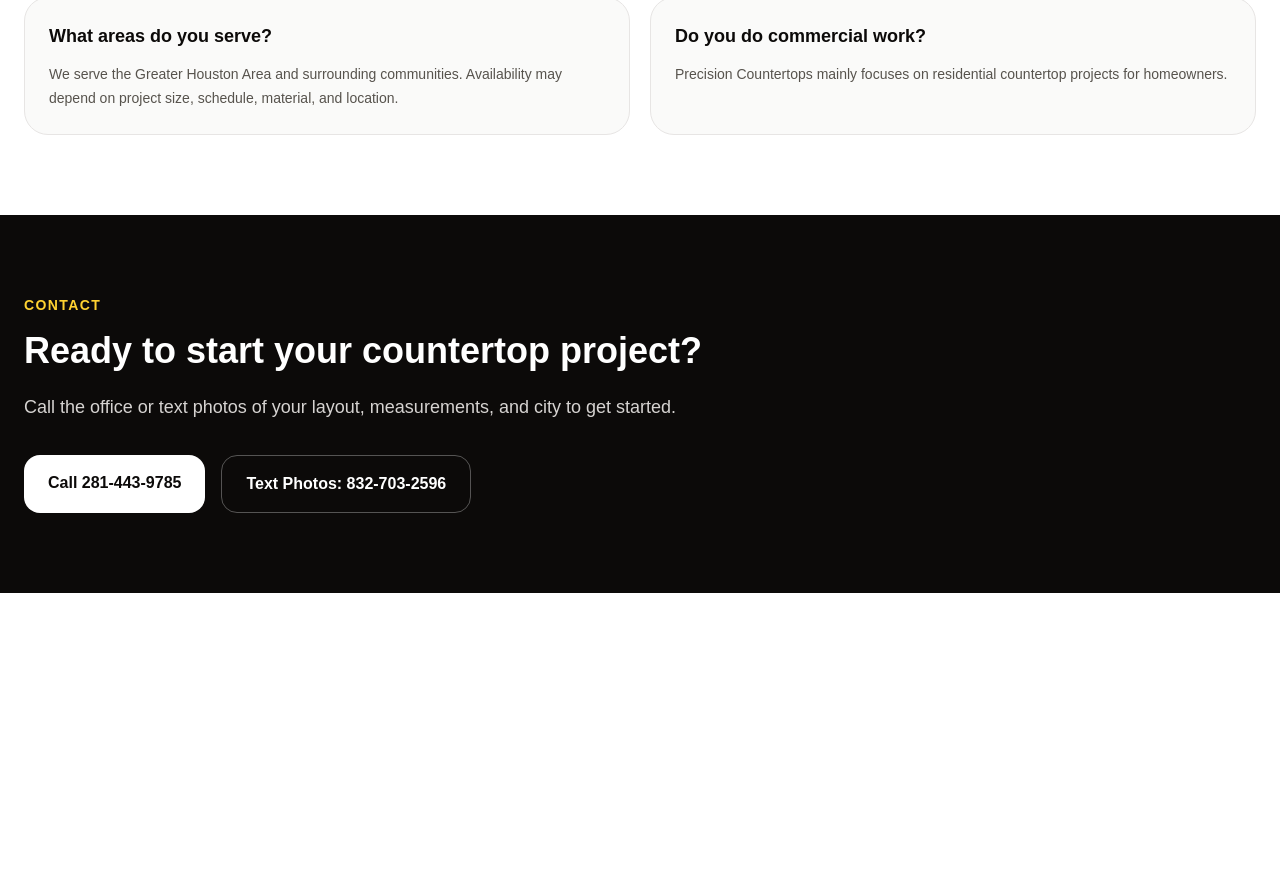
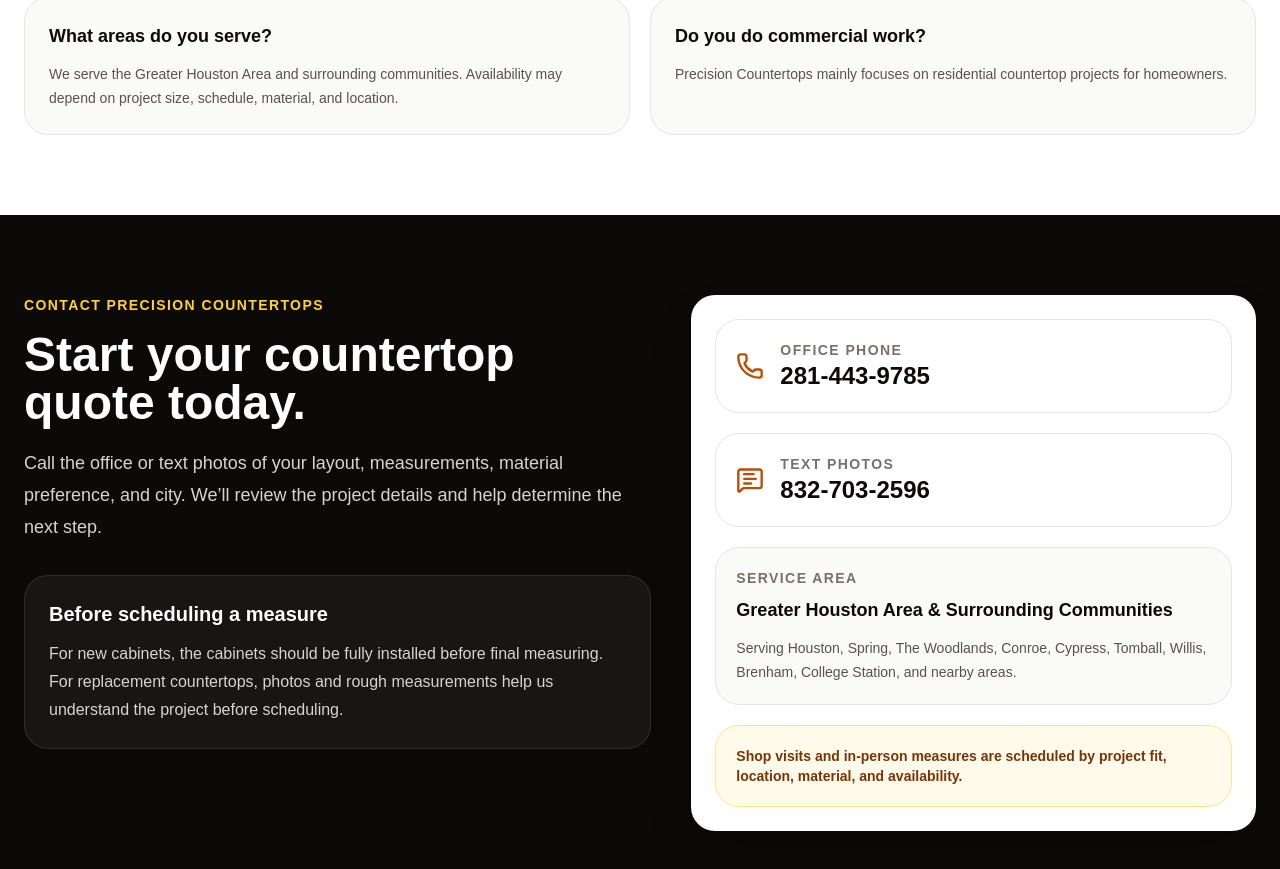
Before and after one commit to antg186/precision-countertops, a Next.js app: page / in a window 1280 px wide. Shown: the part 5322-6191 px from the top of the page. Before the commit the page ends 5915 px from the top, so only its background shows below. Built offline with nearby package versions, Linux system fonts and the light colour scheme.

Commit message:
Improve contact section CTA

```diff
--- a/src/app/page.js
+++ b/src/app/page.js
@@ -477,28 +477,80 @@
       </section>
 
             <section id="contact" className="bg-stone-950 px-6 py-20 text-white">
-        <div className="mx-auto max-w-7xl">
+        <div className="mx-auto grid max-w-7xl gap-10 lg:grid-cols-[1fr_0.9fr]">
+          <div>
             <p className="text-sm font-bold uppercase tracking-widest text-amber-300">
-            Contact
+              Contact Precision Countertops
             </p>
 
-          <h2 className="mt-4 text-4xl font-bold">
-            Ready to start your countertop project?
+            <h2 className="mt-4 text-4xl font-bold md:text-5xl">
+              Start your countertop quote today.
             </h2>
 
             <p className="mt-5 max-w-2xl text-lg leading-8 text-stone-300">
-            Call the office or text photos of your layout, measurements, and
-            city to get started.
+              Call the office or text photos of your layout, measurements,
+              material preference, and city. We’ll review the project details
+              and help determine the next step.
             </p>
 
-          <div className="mt-8 flex flex-col gap-4 sm:flex-row">
-            <a href="tel:2814439785" className="rounded-2xl bg-white px-6 py-4 text-center font-semibold text-stone-950">
-              Call 281-443-9785
+            <div className="mt-8 rounded-3xl border border-white/10 bg-white/5 p-6">
+              <h3 className="text-xl font-bold">Before scheduling a measure</h3>
+              <p className="mt-3 leading-7 text-stone-300">
+                For new cabinets, the cabinets should be fully installed before
+                final measuring. For replacement countertops, photos and rough
+                measurements help us understand the project before scheduling.
+              </p>
+            </div>
+          </div>
+
+          <div className="rounded-3xl bg-white p-6 text-stone-950 shadow-2xl">
+            <div className="space-y-5">
+              <a
+                href="tel:2814439785"
+                className="flex items-center gap-4 rounded-3xl border border-stone-200 p-5 transition hover:bg-stone-50"
+              >
+                <Phone className="h-7 w-7 text-amber-700" />
+                <div>
+                  <p className="text-sm font-semibold uppercase tracking-widest text-stone-500">
+                    Office Phone
+                  </p>
+                  <p className="text-2xl font-bold">281-443-9785</p>
+                </div>
               </a>
 
-            <a href="sms:8327032596" className="rounded-2xl border border-white/30 px-6 py-4 text-center font-semibold text-white">
-              Text Photos: 832-703-2596
+              <a
+                href="sms:8327032596"
+                className="flex items-center gap-4 rounded-3xl border border-stone-200 p-5 transition hover:bg-stone-50"
+              >
+                <MessageSquareText className="h-7 w-7 text-amber-700" />
+                <div>
+                  <p className="text-sm font-semibold uppercase tracking-widest text-stone-500">
+                    Text Photos
+                  </p>
+                  <p className="text-2xl font-bold">832-703-2596</p>
+                </div>
               </a>
+
+              <div className="rounded-3xl border border-stone-200 bg-stone-50 p-5">
+                <p className="text-sm font-semibold uppercase tracking-widest text-stone-500">
+                  Service Area
+                </p>
+                <p className="mt-2 text-lg font-bold">
+                  Greater Houston Area & Surrounding Communities
+                </p>
+                <p className="mt-3 text-sm leading-6 text-stone-600">
+                  Serving Houston, Spring, The Woodlands, Conroe, Cypress,
+                  Tomball, Willis, Brenham, College Station, and nearby areas.
+                </p>
+              </div>
+
+              <div className="rounded-3xl border border-amber-200 bg-amber-50 p-5">
+                <p className="text-sm font-semibold text-amber-900">
+                  Shop visits and in-person measures are scheduled by project
+                  fit, location, material, and availability.
+                </p>
+              </div>
+            </div>
           </div>
         </div>
       </section>
```
Lines whose indentation alone changed are shown as unchanged.
